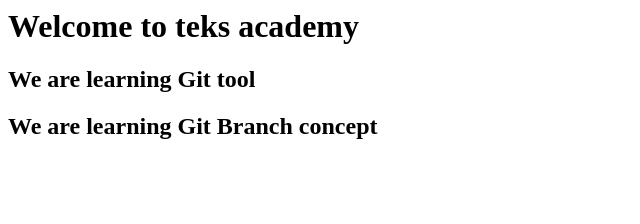
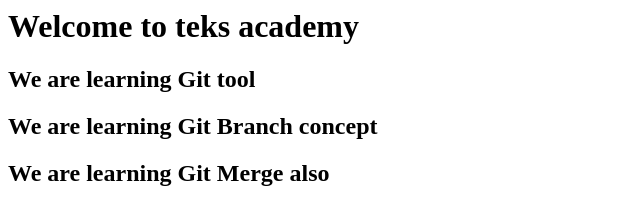
Before and after one commit to devopstraining611-282/samplerepo, a plain HTML site: page index.html in a window 1280 px wide. Shown: the whole page, without its empty margins (0-640 px from the left). Drawn offline with Linux system fonts and the light colour scheme.

Commit message:
merge line added

```diff
--- a/index.html
+++ b/index.html
@@ -1,3 +1,4 @@
 <h1> Welcome to teks academy</h1>
 <h2>We are learning Git tool</h2>
 <h2>We are learning Git Branch concept</h1>
+<h2>We are learning Git Merge also</h2>
```
